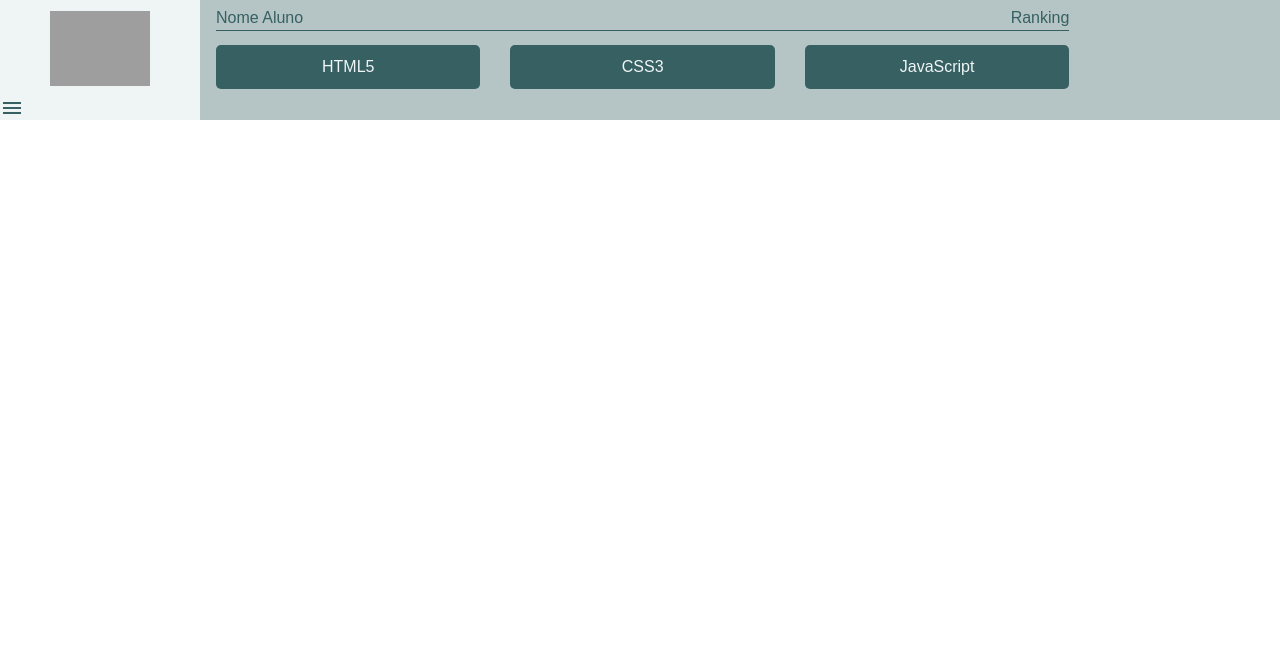
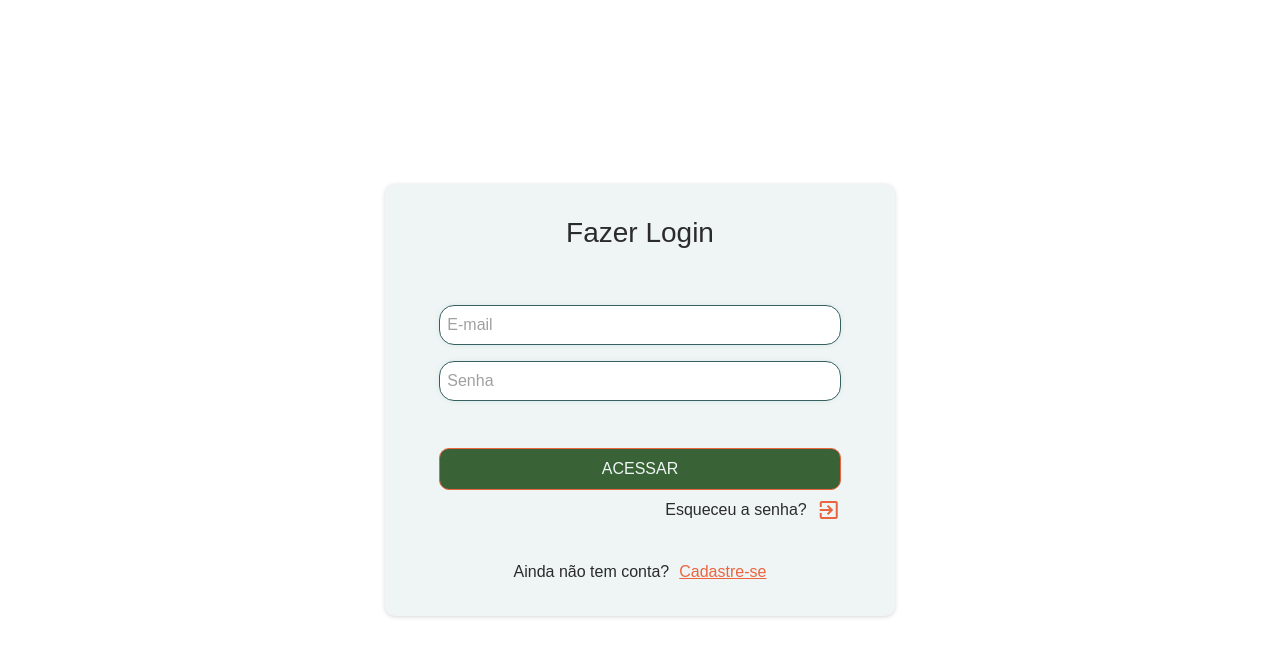
Before and after one commit to WilliGerber/OA_JavaScript, an Angular app: page / in a window 1280 px wide. Shown: the top 656 px of the page. Built offline with nearby package versions, Linux system fonts and the light colour scheme; grey boxes are pictures that could not be loaded.

Commit message:
ajustes layout login e cadastre-se

```diff
--- a/src/app/core/auth/signin/signin.component.html
+++ b/src/app/core/auth/signin/signin.component.html
@@ -1,65 +1,20 @@
-<div style="height: 100%;" class="login-page">
-    <div class="bg-opacity">
-        <div class="container pt-5 text-center">
-            <span><img class="login-logo"></span>
-            <form [formGroup]="signinForm" class="form mt-2 pr-0 text-center boxacessarconta" #formEl>
-                <div class="row text-center pt-1 pb-3">
-                    <div class="acessarconta">
-                        <mat-card class="text-center">
-                            <mat-card-header class="pt-2 text-center">
-                                <mat-card-title class="text-center">
-                                    <b class="acessarconta">Acessar conta</b>
-                                </mat-card-title>
-                            </mat-card-header>
-                            <mat-card-subtitle class="acessarconta">
-                                <p>Faça o login para acessar a plataforma</p>
-                            </mat-card-subtitle>
-                            <mat-card-content class="mb-1 emailesenha">
-
-                                <div class="form-group mb-0">
-                                    <mat-form-field class="width-90">
-                                        <input formControlName="email" matInput placeholder="E-mail">
-                                        <mat-error *ngIf="signinForm?.get('email')">
-                                            Email inválido!
-                                        </mat-error>
-                                    </mat-form-field>
-                                </div>
-
-                                <div class="form-group">
-                                    <mat-form-field class="width-90">
-                                        <input matInput placeholder="Senha" [type]="hide ? 'password' : 'text'"
-                                            formControlName="password">
-                                        <button class="visibility" mat-icon-button matSuffix (click)="hide = !hide"
-                                            [attr.aria-label]="'Hide password'" [attr.aria-pressed]="hide">
-                                            <mat-icon color="accent">{{hide ? 'visibility_off' :
-                                                'visibility'}}</mat-icon>
-                                        </button>
-                                    </mat-form-field>
-                                </div>
-
-                                <button (click)="login()" *ngIf="!loading" mat-raised-button mat-button color="accent"
-                                    class="btn btn-primary" [disabled]="signinForm.invalid" type="submit">
-                                    Entrar
-                                </button>
-                            </mat-card-content>
-
-                            <mat-card-actions class="pb-2">
-                                <div class="form-group">
-                                    <div class="mb-2 ">
-                                        <a class="small text-color-accent" routerLink="/signin/recovery"><span
-                                                class="font-400 font-family">Esqueceu a senha?</span></a>
-                                    </div>
-                                    <mat-spinner class="center" *ngIf="loading" [diameter]="45">
-                                    </mat-spinner>
-                                </div>
-                            </mat-card-actions>
-                        </mat-card>
-                    </div>
-                </div>
-
-
-            </form>
-            <mat-spinner class="center mt-5"></mat-spinner>
+<div class="content">
+    <div class="card">
+        <h3>Fazer Login</h3>
+        <div class="inputs">
+            <input placeholder="E-mail" type="email" name="" id="">
+            <input placeholder="Senha" type="password" name="" id="">
+        </div>
+        <div class="access">
+            <button class="btn-login">ACESSAR</button>
+            <div class="recover">
+                <span class="pt-2">Esqueceu a senha?</span>
+                <a href="" class="pt-2"><mat-icon>exit_to_app</mat-icon></a>
+            </div>
+        </div>
+        <div class="singup">
+            <span>Ainda não tem conta?</span>
+            <a routerLink="/cadastre-se">Cadastre-se</a>
         </div>
     </div>
 </div>
--- a/src/app/core/auth/signin/signin.component.scss
+++ b/src/app/core/auth/signin/signin.component.scss
@@ -1,31 +1,55 @@
-.login-page {
-    font-family: Verdana, Geneva, Tahoma, sans-serif;
-    background-color: #babed1;
+.content {
+    width: 100%;
+    height: 100%;
+    display: flex;
+    justify-content: center;
+    align-items: center;
+    .card {
+        max-width: 23rem;
+        height: 27rem;
+        justify-content: space-between;
+        align-items: center;
+        .inputs {
+            max-width: 90%;
+        }
+        .access {
+            display: flex;
+            flex-direction: column;
+            width: 100%;
+            align-items: center;
+            .btn-login {
+                width: 90%;
+                padding: 0.5rem;
+                min-width: 100px;
+                border: none;
+                color: var(--color1);
+                border-radius: 10px;
+                margin-top: 1rem;
+                border: 1px solid var(--color6);
+                background-color: var(--color7);
+                &:hover {
+                    text-shadow: 0px 0px 1px rgba(235,100,64,1);;
+                    box-shadow: inset 0px 0px 5px 0.5px rgba(235,100,64,1);
+                }
+            }
+            .recover {
+                width: 90%;
+                display: flex;
+                justify-content: right;
+                a {
+                    padding-left: 10px;
+                    mat-icon {
+                        color: var(--color6);
+                    }
+                }
+            }
+        }
+        .singup {
+            a {
+                padding-left: 10px;
+                cursor: pointer;
+                color: var(--color6);
+            }
+        }
+    }
 }
-
-.acessarconta {
-    color: black;
-    text-shadow: 5px 4px 11px #BABED1;
-
-}
-
-.acesso1 {
-    background-color: black;
-}
-
-.boxacessarconta {
-    width: 450px;
-    margin: auto;
-    letter-spacing: 1px;
-    padding: 5px;
-    border-radius: 10px;
-}
-
-button {
-    background-color: #737788;
-
-}
-
-button:hover {
-    background-color: black;
-}
--- a/src/app/modules/signup/signup.component.html
+++ b/src/app/modules/signup/signup.component.html
@@ -1,22 +1,15 @@
-<body>
-    <header>
-        <h1>Seja bem-vindo!</h1>
-        <h2>Favor insira os seus dados:</h2>
-    </header>
-
-    <main>
-        <div class="form-container">
-            <form>
-                <input type="text" placeholder="Nome" required>
-                <input type="text" placeholder="Matricula" required>
-                <div class="button-container">
-                    <button type="submit">Acessar</button>
-                </div>
-            </form>
+<div class="content">
+    <div class="card">
+        <div class="title">
+            <h3>Seja bem-vindo!</h3>
+            <span>Favor insira os seus dados:</span>
         </div>
-    </main>
-
-    <footer>
-        &copy; 2023 Minha Pagina. Todos os direitos reservados.
-    </footer>
-</body>
+        <div class="inputs">
+            <input type="text" placeholder="Nome" required>
+            <input type="email" placeholder="E-mail" required>
+            <input type="text" placeholder="Matricula" required>
+            <input type="password" placeholder="Senha" required>
+            <button class="btn-login" type="submit">Acessar</button>
+        </div>
+    </div>
+</div>
--- a/src/app/modules/signup/signup.component.scss
+++ b/src/app/modules/signup/signup.component.scss
@@ -0,0 +1,31 @@
+.content {
+    width: 100%;
+    height: 100%;
+    display: flex;
+    justify-content: center;
+    align-items: center;
+    .card {
+        max-width: 23rem;
+        height: 27rem;
+        justify-content: space-between;
+        align-items: center;
+        .inputs {
+            max-width: 90%;
+            .btn-login {
+                width: 90%;
+                padding: 0.5rem;
+                min-width: 100px;
+                border: none;
+                color: var(--color1);
+                border-radius: 10px;
+                margin-top: 1rem;
+                border: 1px solid var(--color6);
+                background-color: var(--color7);
+                &:hover {
+                    text-shadow: 0px 0px 1px rgba(235,100,64,1);;
+                    box-shadow: inset 0px 0px 5px 0.5px rgba(235,100,64,1);
+                }
+            }
+        }
+    }
+}
--- a/src/styles.scss
+++ b/src/styles.scss
@@ -119,6 +119,8 @@ mat-select {
     }
 }
 
+
+
 ::ng-deep .mat-slide-toggle.mat-checked .mat-slide-toggle-thumb {
     box-shadow: inset 0px 0px 5px 0.5px rgba(235,100,64,1); // Personalize a cor de fundo quando checked for true
 }
@@ -150,6 +152,18 @@ mat-select {
     padding-right: 1rem;
 }
 
+.pt-1 {
+    padding-top: 1rem;
+}
+
+.pb-1 {
+    padding-bottom: 1rem;
+}
+
+.pt-2 {
+    padding-top: 2rem;
+}
+
 .mt-1 {
     margin-top: 1rem;
 }
```
Also changed, not shown: src/app/app-routing.module.ts (+14 -12 lines), src/app/services/auth-service/auth.service.ts (added, +23 -0 lines), 1 other file (tests, documents, lock files or other folders).
